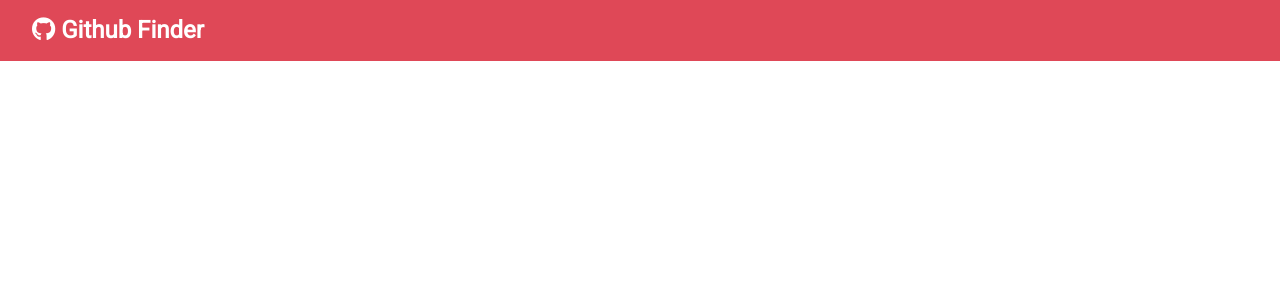
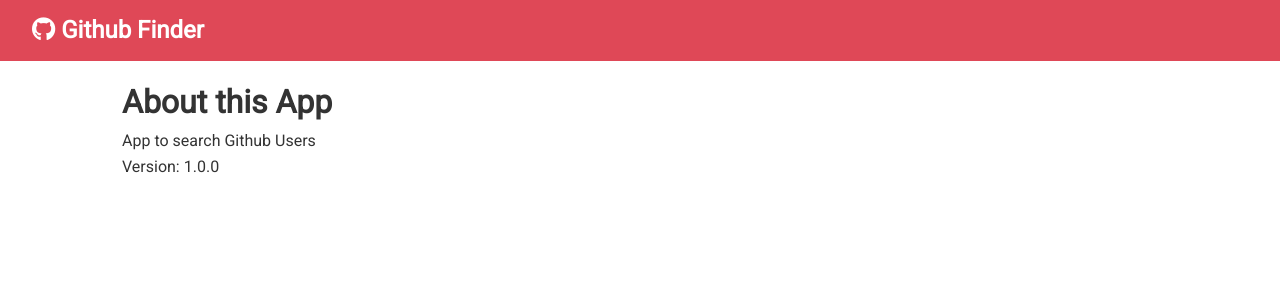
Before and after one commit to skamranahmed/github-finder-with-context-api, a React (Create React App) app: page /about in a window 1280 px wide. Shown: the top 300 px of the page. Built offline with nearby package versions, Linux system fonts and the light colour scheme.

Commit message:
Added the About component

```diff
--- a/src/App.js
+++ b/src/App.js
@@ -6,6 +6,7 @@
 import Users from "./components/users/Users";
 import Search from "./components/users/Search";
 import Alert from "./components/layout/Alert";
+import About from "./components/pages/About";
 
 class App extends Component {
   state = {
@@ -67,6 +68,7 @@
                   </Fragment>
                 )}
               />
+              <Route exact path="/about" component={About} />
             </Switch>
           </div>
         </div>
--- /dev/null
+++ b/src/components/pages/About.js
@@ -0,0 +1,13 @@
+import React, { Fragment } from "react";
+
+const About = () => {
+  return (
+    <Fragment>
+      <h1>About this App</h1>
+      <p>App to search Github Users</p>
+      <p>Version: 1.0.0</p>
+    </Fragment>
+  );
+};
+
+export default About;
```
